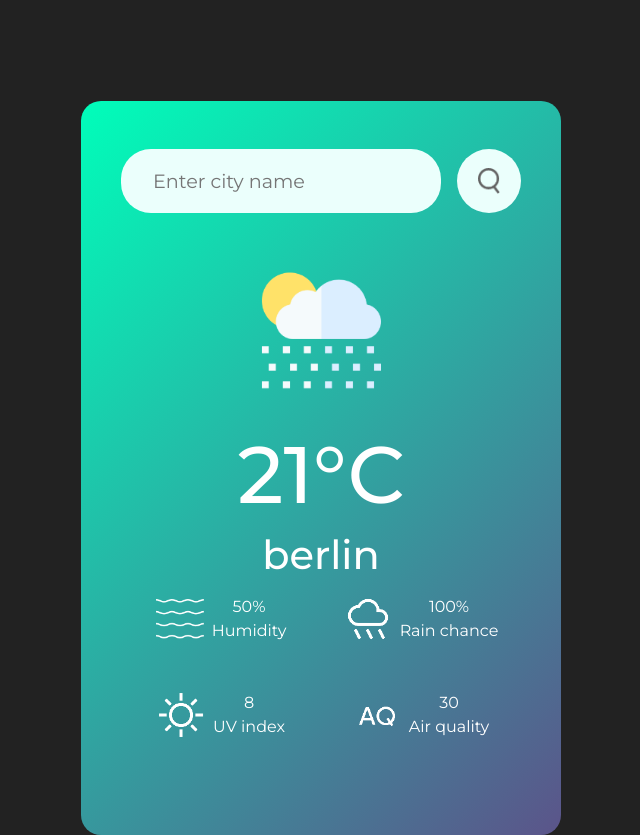
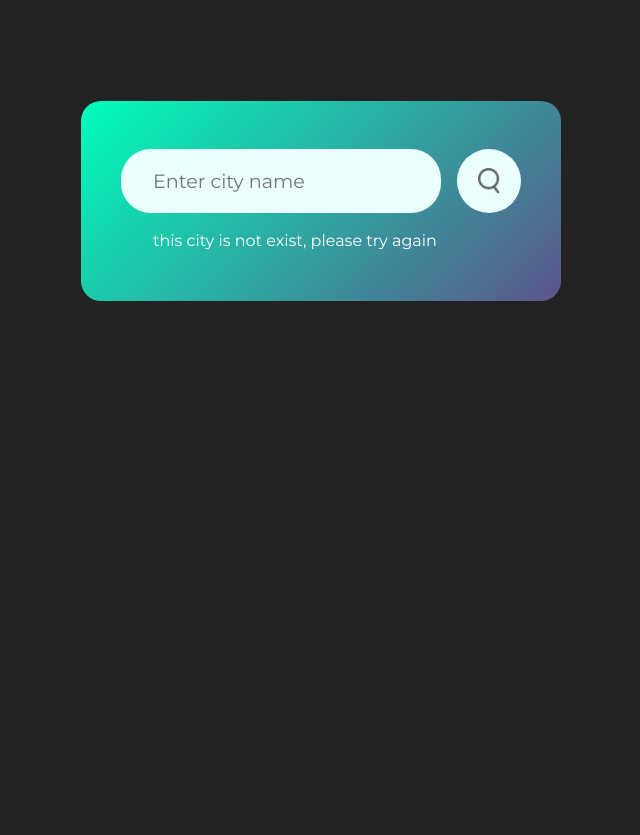
Before and after one commit to nguyensieu-gmer/weather-app, a website built with webpack: page src/template.html in a window 1280 px wide. Both pictures are taken after a click on the button 808 px from the left and 180 px from the top of the page. Shown: the whole page, without its empty margins (319-959 px from the left). After the commit the page ends 800 px from the top, so only its background shows below. Built offline with nearby package versions, Linux system fonts and the light colour scheme; no server answers.

Commit message:
Add error message

```diff
--- a/src/index.js
+++ b/src/index.js
@@ -47,6 +47,8 @@ class RenderData {
         this.temperature = document.getElementById('temp');
         this.air = document.getElementById('airquality');
         this.UVIndex = document.getElementById('uvindex');
+        this.UIweather = document.querySelector('.weather');
+        this.error = document.querySelector('.error');
 
         this.bindEvent();
     }
@@ -81,11 +83,13 @@ class RenderData {
                 Math.round(weather.currentConditions.temp) + '°C';
             this.air.textContent = airQuality.data.aqi;
             this.UVIndex.textContent = weather.currentConditions.uvindex;
+
+            this.UIweather.style.display = 'block';
+            this.error.style.display = 'none';
         } catch (error) {
+            this.UIweather.style.display = 'none';
+            this.error.style.display = 'block';
             console.error(error);
-            alert(error);
-
-            // handle error here
         }
     }
 
--- a/src/style.css
+++ b/src/style.css
@@ -167,3 +167,17 @@ h6 {
 .detail .col img {
   width: 3rem;
 }
+
+/* weather display */
+.weather {
+  display: none;
+}
+
+/* error */
+.error {
+  text-align: left;
+  margin-top: 1rem;
+  margin-left: 2rem;
+  font-size: 1rem;
+  display: none;
+}
--- a/src/template.html
+++ b/src/template.html
@@ -12,6 +12,9 @@
         <button id="search_btn">
           <img src="./images/search.png" spellcheck="false" alt="" />
         </button>
+      </div>
+      <div class="error">
+        <p>this city is not exist, please try again</p>
       </div>
       <div class="weather">
         <img src="./images/rain.png" alt="" id="weather_icon" />
```
